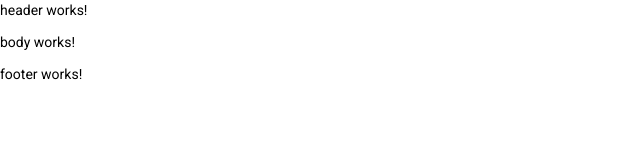
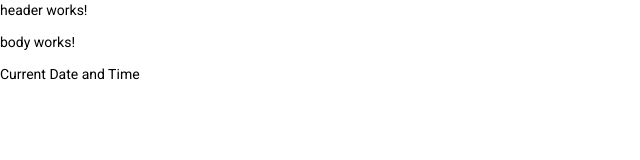
Before and after one commit to Horobar/BewerbungsprojektTheWizard, an Angular app in the folder Bewerbungsprojekt/: page / in a window 1280 px wide. Shown: the top 160 px of the page, without its empty margins (0-640 px from the left). Built offline with nearby package versions, Linux system fonts and the light colour scheme.

Commit message:
Footer 1.0

```diff
--- a/Bewerbungsprojekt/src/app/components/footer/footer.component.html
+++ b/Bewerbungsprojekt/src/app/components/footer/footer.component.html
@@ -1 +1,3 @@
-<p>footer works!</p>
+<footer>
+  <p>{{ visitTime }}</p>
+</footer>
--- a/Bewerbungsprojekt/src/app/components/footer/footer.component.ts
+++ b/Bewerbungsprojekt/src/app/components/footer/footer.component.ts
@@ -6,10 +6,11 @@ import { Component, OnInit } from '@angular/core';
   styleUrls: ['./footer.component.css']
 })
 export class FooterComponent implements OnInit {
-
+  visitTime: string = 'Current Date and Time'; //Date();
   constructor() { }
 
   ngOnInit(): void {
+
   }
 
 }
```
